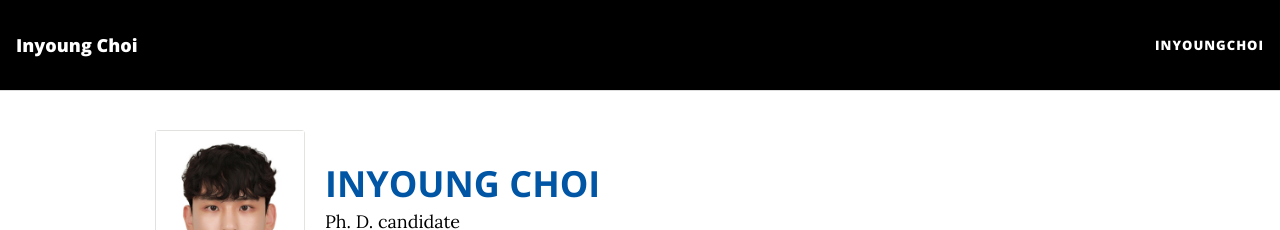
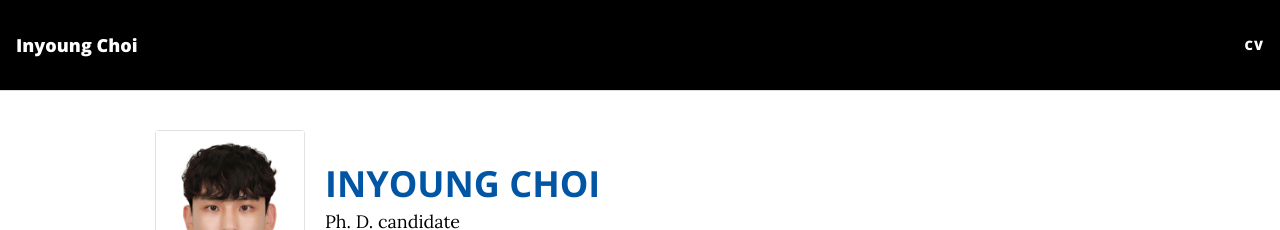
Before and after one commit to InyoungChoi-acai/InyoungChoi-acai.github.io, a Jekyll site: the page built from CV.md, in a window 1280 px wide. Shown: the top 230 px of the page. Built offline with Jekyll 4.4.1, drawn with Linux system fonts in a browser that asks for light colours; nearby versions of some CDN libraries.

Commit message:
Update _config.yml

```diff
--- a/_config.yml
+++ b/_config.yml
@@ -20,7 +20,7 @@ author: Inyoung Choi
 ###############################################
 
 navbar-links:
-  InyoungChoi: "InyoungChoi"
+  CV: "CV"
 
 ################
 # --- Logo --- #
```
